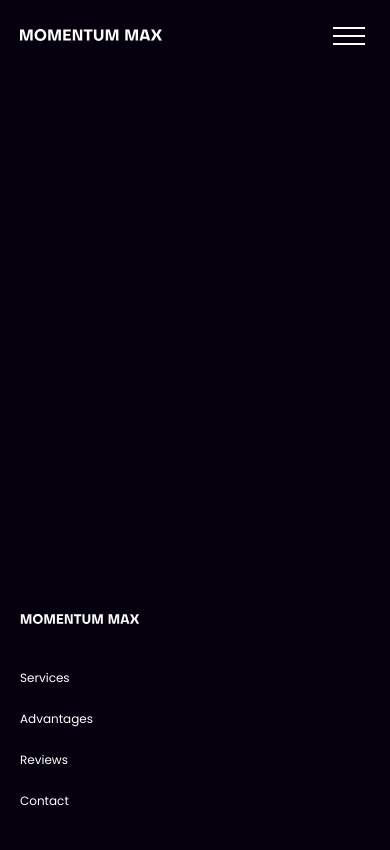
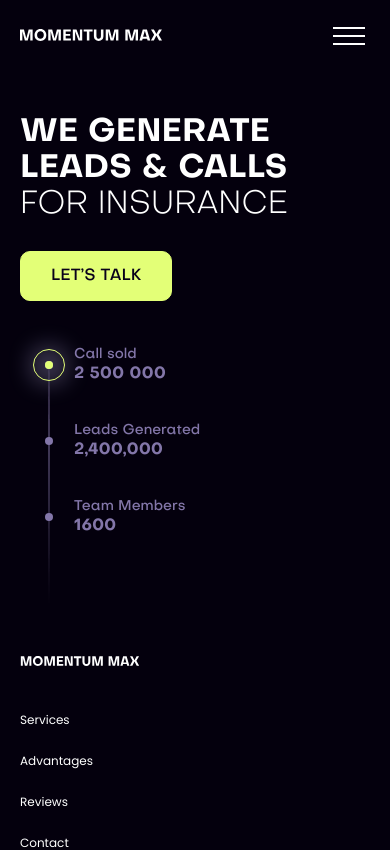
Before and after one commit to armon-bakhtar/mmx-website, a Next.js app: page / in a window 390 px wide. Shown: the top 850 px of the page. Built offline with nearby package versions, Linux system fonts and the light colour scheme.

Commit message:
feat(page-components): add hero layout on mobile

```diff
--- /dev/null
+++ b/src/page-components/hero/hero.module.scss
@@ -0,0 +1,103 @@
+.hero {
+  padding-top: 45px;
+  padding-bottom: 60px;
+  color: var(--greyscale-11);
+
+  &__container {
+    position: relative;
+  }
+
+  &__title {
+    @include title-light-italic-32;
+    text-transform: uppercase;
+    margin-bottom: 28px;
+    max-width: 300px;
+  }
+
+  &__title > b {
+    @include title-bold-32;
+  }
+
+  &__button {
+    margin-bottom: 45px;
+  }
+
+  &__info-wrapper {
+    position: relative;
+    display: grid;
+    grid-auto-flow: row;
+    gap: 38px;
+    padding-left: 54px;
+  }
+
+  &__info-decor {
+    position: absolute;
+    top: 15px;
+    left: 25px;
+    width: 8px;
+    height: 8px;
+    background-color: var(--primary);
+    border-radius: 50%;
+    box-shadow: var(--hero-decor-shadow);
+    z-index: var(--z-index-hero-decor);
+  }
+
+  &__info-decor:before {
+    content: '';
+    position: absolute;
+    top: 50%;
+    left: 50%;
+    width: 32px;
+    height: 32px;
+    border: 1px solid var(--primary);
+    border-radius: 50%;
+    transform: translate(-50%, -50%);
+  }
+
+  &__info-item {
+    position: relative;
+    @include body-medium-14;
+    color: var(--additional-text-dark-lilac);
+  }
+
+  &__info-item > b {
+    @include body-bold-16;
+  }
+
+  &__info-item:before {
+    content: '';
+    position: absolute;
+    top: 50%;
+    left: -25px;
+    width: 8px;
+    height: 8px;
+    border-radius: 50%;
+    background-color: var(--additional-text-dark-lilac);
+    transform: translate(-50%, -50%);
+  }
+
+  &__info-item:first-child::after {
+    content: '';
+    position: absolute;
+    top: 50%;
+    left: -25px;
+    width: 1px;
+    height: 240px;
+    border-radius: 50%;
+    background: linear-gradient(
+      180deg,
+      #8376a9 30.2%,
+      rgba(255, 255, 255, 0) 102.44%
+    );
+    transform: translate(-50%, 0);
+  }
+
+  &__canvas {
+    display: none;
+    position: absolute;
+    top: 0;
+    left: 0;
+    width: 100%;
+    height: 100%;
+  }
+}
--- /dev/null
+++ b/src/page-components/hero/hero.tsx
@@ -0,0 +1,48 @@
+import React, { FC } from 'react';
+import { CommonTypes } from '@/shared/types/common';
+import { useClasses } from './lib/use-classes';
+import { Container } from '@/shared/ui/container/container';
+import { ButtonPrimary } from '@/shared/ui/buttons/button-primary';
+
+export type HeroProps = CommonTypes;
+
+const Hero: FC<HeroProps> = ({ className }) => {
+  const {
+    cnRoot,
+    cnContainer,
+    cnTitle,
+    cnButton,
+    cnInfoWrapper,
+    cnInfoDecor,
+    cnInfoItem,
+    cnCanvas,
+  } = useClasses({ className });
+  return (
+    <section className={cnRoot}>
+      <Container className={cnContainer}>
+        <h2 className={cnTitle}>
+          <b>We Generate Leads & Calls</b> for Insurance
+        </h2>
+        <ButtonPrimary className={cnButton}>Let’s talk</ButtonPrimary>
+        <div className={cnInfoWrapper}>
+          <div className={cnInfoItem}>
+            <p>Call sold</p>
+            <b>2 500 000</b>
+          </div>
+          <div className={cnInfoItem}>
+            <p>Leads Generated</p>
+            <b>2,400,000</b>
+          </div>
+          <div className={cnInfoItem}>
+            <p>Team Members</p>
+            <b>1600</b>
+          </div>
+          <div className={cnInfoDecor}></div>
+        </div>
+        <canvas className={cnCanvas} />
+      </Container>
+    </section>
+  );
+};
+
+export default Hero;
--- /dev/null
+++ b/src/page-components/hero/index.ts
@@ -0,0 +1 @@
+export { default as Hero } from './hero';
--- /dev/null
+++ b/src/page-components/hero/lib/use-classes.tsx
@@ -0,0 +1,37 @@
+import classNames from 'classnames/bind';
+
+import classes from '../hero.module.scss';
+import { HeroProps } from '../hero';
+
+const cn = classNames.bind(classes);
+
+type PickedHeroProps = Pick<HeroProps, 'className'>;
+
+export const useClasses = ({ className }: PickedHeroProps) => {
+  const cnRoot = cn(`hero`, className);
+
+  const cnContainer = cn('hero__container');
+
+  const cnTitle = cn('hero__title');
+
+  const cnButton = cn('hero__button');
+
+  const cnInfoWrapper = cn('hero__info-wrapper');
+
+  const cnInfoDecor = cn('hero__info-decor');
+
+  const cnInfoItem = cn('hero__info-item');
+
+  const cnCanvas = cn('hero__canvas');
+
+  return {
+    cnRoot,
+    cnContainer,
+    cnTitle,
+    cnButton,
+    cnInfoWrapper,
+    cnInfoDecor,
+    cnInfoItem,
+    cnCanvas,
+  };
+};
--- a/src/pages/index.tsx
+++ b/src/pages/index.tsx
@@ -1,3 +1,4 @@
+import { Hero } from '@/page-components/hero';
 import { Layout } from '@/widgets/layout';
 import Head from 'next/head';
 
@@ -17,7 +18,7 @@ export default function Home() {
         <link rel="icon" href="/favicon.ico" />
       </Head>
       <Layout>
-        <div style={{ height: '500px' }}></div>
+        <Hero />
       </Layout>
     </>
   );
--- a/src/shared/assets/styles/base/_variables.scss
+++ b/src/shared/assets/styles/base/_variables.scss
@@ -20,6 +20,10 @@
   --greyscale-10: #dddddd;
   --greyscale-11: #ffffff;
 
-  //index
+  //z-index
   --index-dropdown: 5;
+  --z-index-hero-decor: 2;
+
+  //shadow
+  --hero-decor-shadow: 0px 0px 21.0852px 15px rgba(208, 201, 255, 0.25);
 }
--- a/src/widgets/layout/layout.module.scss
+++ b/src/widgets/layout/layout.module.scss
@@ -1,9 +1,9 @@
 .layout {
   overflow-x: hidden;
   background-color: var(--greyscale-1);
-  padding-top: 54px;
+  padding-top: 70px;
 
-  @include laptop {
-    padding-top: 78px;
+  @include tablet {
+    padding-top: 80px;
   }
 }
```
